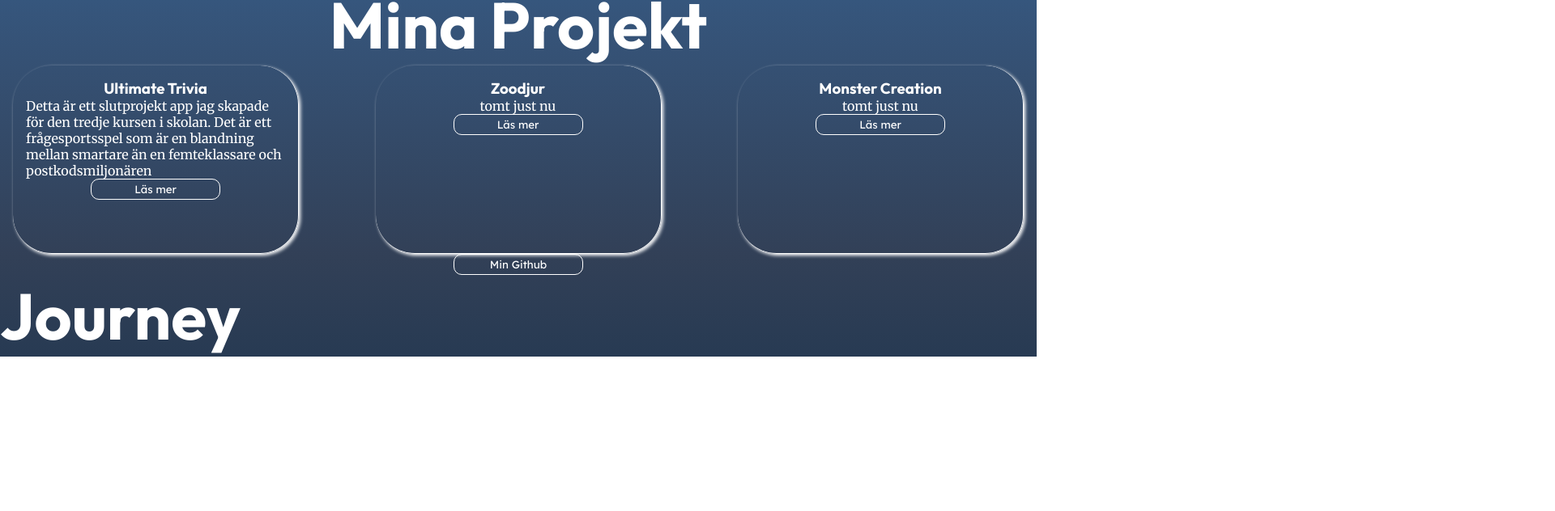
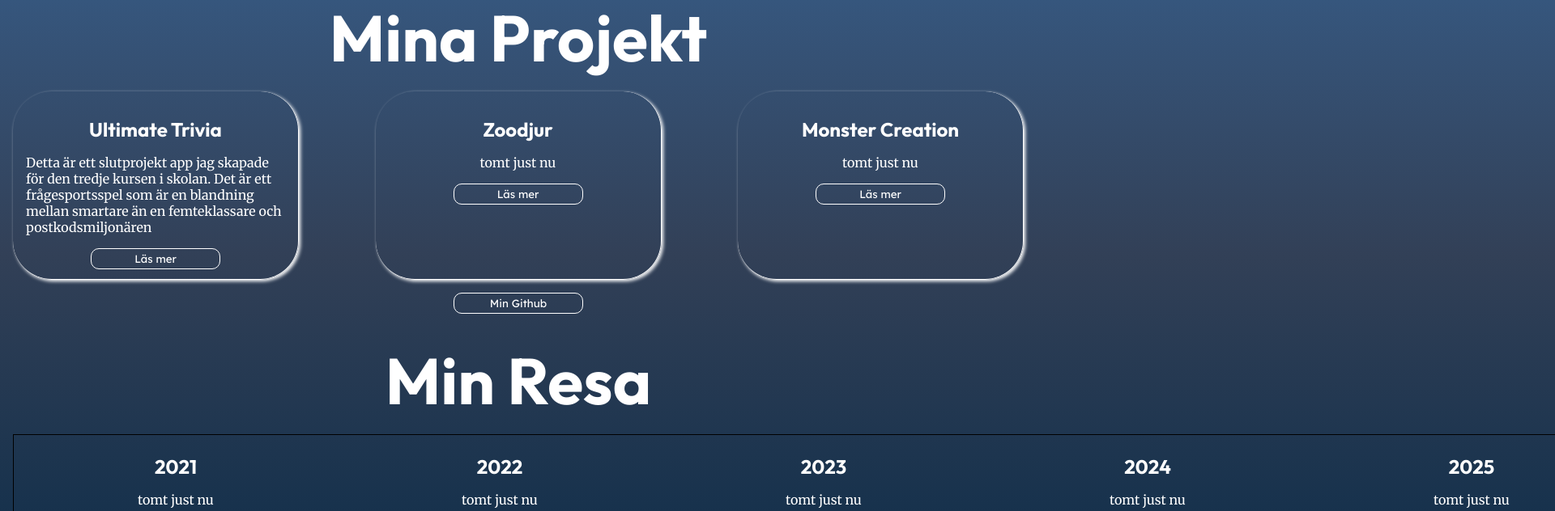
Before and after one commit to EliasSJG/Portfolio, a React (Vite) app: page / in a window 1280 px wide. Shown: the part 884-1516 px from the top of the page at 81% size, 1920 px wide, since content can reach past the window. Before the commit the page ends 1325 px from the top, so only its background shows below. Built offline with nearby package versions, Linux system fonts and the light colour scheme.

Commit message:
journey not interactive

```diff
--- a/src/app.tsx
+++ b/src/app.tsx
@@ -1,14 +1,38 @@
 import Header from "./components/header/header";
+import "./styles/base/_typography.scss";
+import { useRef } from "react";
+import { journey, projects } from "./state/state";
+import Button from "./components/button/button";
+import Project from "./pages/project/project";
+import "./pages/start/_start.scss";
 import Journey from "./pages/journey/journey";
-import Start from "./pages/start/start";
-
-function App() {
+export default function App() {
+  const sectionScroll = useRef<HTMLDivElement | null>(null);
+  const scrollToProjects = () => {
+    sectionScroll.current?.scrollIntoView({ behavior: "smooth" });
+  };
   return (
     <>
       {" "}
-      <Header></Header> <Start></Start>
-      <Journey></Journey>
+      <Header></Header>
+      <div className="start">
+        <div>
+          <h1>Elias Gustafsson</h1>
+          <h2>Portfolio</h2>
+          <p>
+            Just nu en övning för att lära om react, men kommer stadigt
+            utvecklas till en riktig Portfolio som kan vara bra att ha
+          </p>
+          <Button
+            handleClick={scrollToProjects}
+            title="Lär mer om mig!"
+          ></Button>
+        </div>
+      </div>
+      <div ref={sectionScroll}>
+        <Project projects={projects} />
+      </div>{" "}
+      <Journey journey={journey} />
     </>
   );
 }
-export default App;
--- a/src/components/button/_button.scss
+++ b/src/components/button/_button.scss
@@ -6,4 +6,5 @@
   padding: 0.25rem 1rem;
   width: 10rem;
   cursor: pointer;
+  margin: 1rem;
 }
--- a/src/pages/journey/_journey.scss
+++ b/src/pages/journey/_journey.scss
@@ -0,0 +1,21 @@
+.journey-div {
+  display: flex;
+  justify-content: space-between;
+  margin: 0 1rem;
+  width: 2000px;
+  border: solid 1px black;
+
+  div {
+    width: 20%;
+
+    display: flex;
+    padding: 0.5rem;
+    flex-direction: column;
+    align-items: center;
+  }
+}
+
+.journey-heading {
+  display: flex;
+  justify-content: center;
+}
--- a/src/pages/journey/journey.tsx
+++ b/src/pages/journey/journey.tsx
@@ -1,8 +1,26 @@
 import "./_journey.scss";
-export default function Journey() {
+
+type JourneyProps = {
+  journey: {
+    year: string;
+    description: string;
+  }[];
+};
+
+export default function Journey({ journey }: JourneyProps) {
   return (
-    <div>
-      <h1>Journey</h1>
-    </div>
+    <>
+      <h1 className="journey-heading">Min Resa</h1>
+      <div className="journey-div">
+        {journey.map((journey, index) => {
+          return (
+            <div key={index}>
+              <h2>{journey.year}</h2>
+              <p>{journey.description}</p>
+            </div>
+          );
+        })}
+      </div>
+    </>
   );
 }
--- a/src/pages/project/project.tsx
+++ b/src/pages/project/project.tsx
@@ -13,7 +13,8 @@ function Project({ projects }: ProjectProps) {
         {projects.map((project, index) => {
           return (
             <div key={index}>
-              <h3>{project.title}</h3>
+              <h2>{project.title}</h2>
+
               <p>{project.description}</p>
               <Button
                 handleClick={() => window.open(project.link, "_blank")}
--- a/src/pages/start/start.tsx
+++ /dev/null
@@ -1,55 +0,0 @@
-import "./_start.scss";
-import "../../styles/base/_typography.scss";
-import Button from "../../components/button/button";
-import { useRef } from "react";
-import Project from "../project/project";
-function Start() {
-  const sectionScroll = useRef<HTMLDivElement | null>(null);
-  const scrollToProjects = () => {
-    sectionScroll.current?.scrollIntoView({ behavior: "smooth" });
-  };
-
-  const projects = [
-    {
-      title: "Ultimate Trivia",
-      description:
-        "Detta är ett slutprojekt app jag skapade för den tredje kursen i skolan. Det är ett frågesportsspel som är en blandning mellan smartare än en femteklassare och postkodsmiljonären",
-      link: "https://github.com/EliasSJG/UltimateTrivia",
-    },
-    {
-      title: "Zoodjur",
-      description: "tomt just nu",
-      link: "",
-    },
-
-    {
-      title: "Monster Creation",
-      description: "tomt just nu",
-      link: "",
-    },
-  ];
-  return (
-    <>
-      <div className="start">
-        <div>
-          <h1>Elias Gustafsson</h1>
-          <h2>Portfolio</h2>
-          <p>
-            Just nu en övning för att lära om react, men kommer stadigt
-            utvecklas till en riktig Portfolio som kan vara bra att ha
-          </p>
-          <Button
-            handleClick={scrollToProjects}
-            title="Lär mer om mig!"
-          ></Button>
-        </div>
-      </div>
-
-      <div ref={sectionScroll}>
-        <Project projects={projects} />
-      </div>
-    </>
-  );
-}
-
-export default Start;
--- /dev/null
+++ b/src/state/state.tsx
@@ -0,0 +1,43 @@
+export const projects = [
+  {
+    title: "Ultimate Trivia",
+    description:
+      "Detta är ett slutprojekt app jag skapade för den tredje kursen i skolan. Det är ett frågesportsspel som är en blandning mellan smartare än en femteklassare och postkodsmiljonären",
+    link: "https://github.com/EliasSJG/UltimateTrivia",
+  },
+  {
+    title: "Zoodjur",
+    description: "tomt just nu",
+    link: "",
+  },
+
+  {
+    title: "Monster Creation",
+    description: "tomt just nu",
+    link: "",
+  },
+];
+
+export const journey = [
+  {
+    year: "2021",
+    description: "tomt just nu",
+  },
+  {
+    year: "2022",
+    description: "tomt just nu",
+  },
+
+  {
+    year: "2023",
+    description: "tomt just nu",
+  },
+  {
+    year: "2024",
+    description: "tomt just nu",
+  },
+  {
+    year: "2025",
+    description: "tomt just nu",
+  },
+];
--- a/src/styles/base/_typography.scss
+++ b/src/styles/base/_typography.scss
@@ -4,6 +4,7 @@ h2,
 h3,
 h4 {
   font-family: $heading-font;
+  margin: 1rem;
 }
 h1 {
   font-size: 5rem;
```
